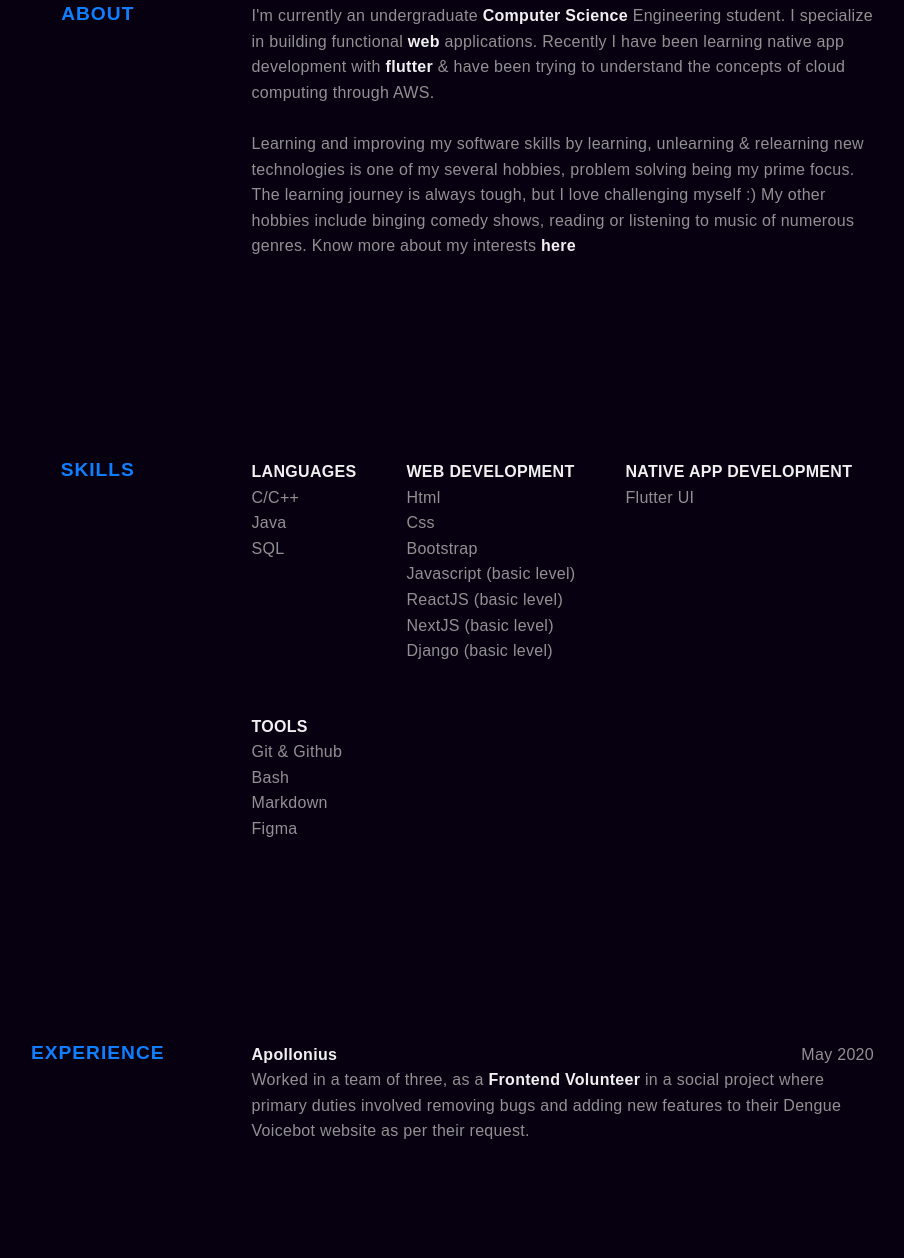
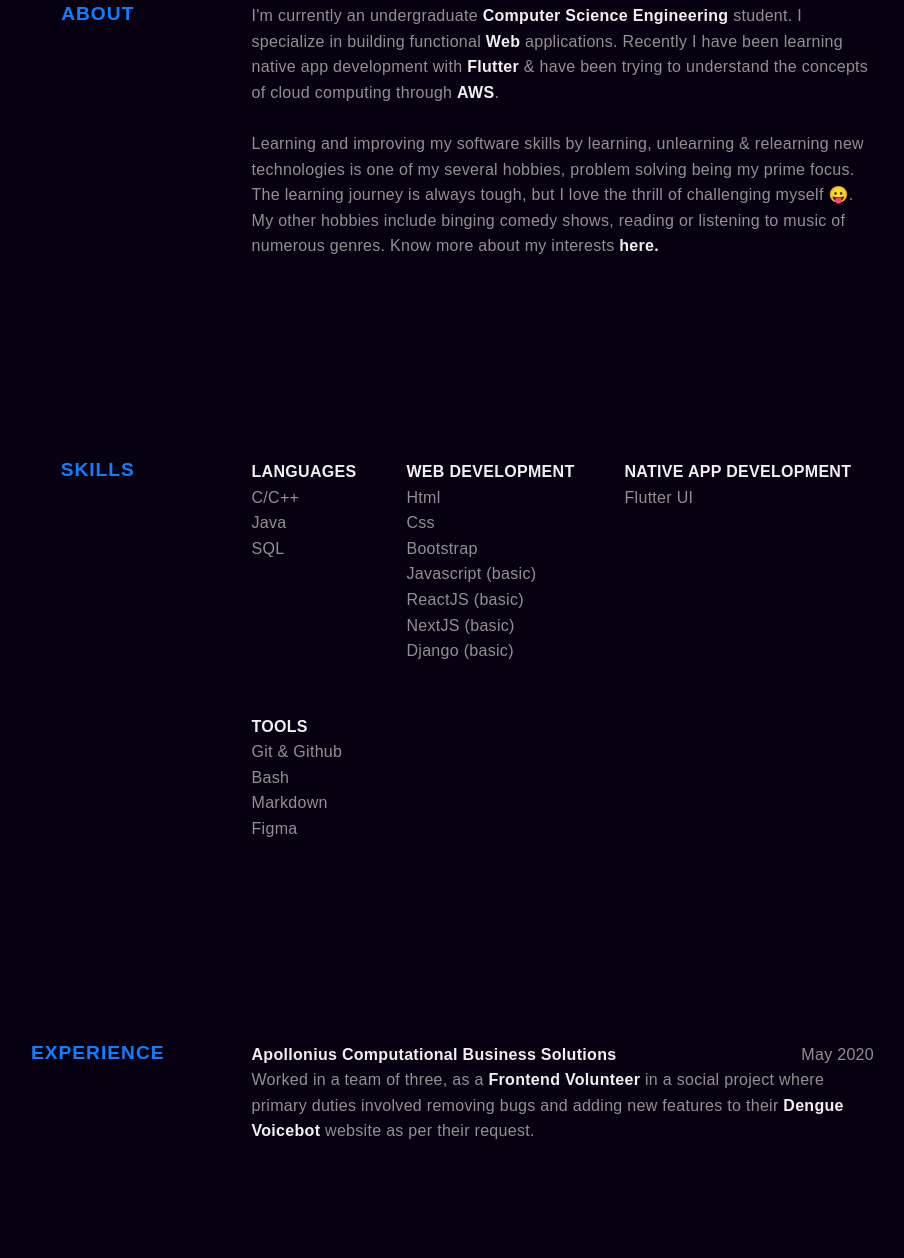
Before and after one commit to debaghosh/portfolio-website, a plain HTML site: page index.html in a window 1280 px wide. Shown: the part 897-2155 px from the top of the page, without its empty margins (206-1110 px from the left). Drawn offline with nearby package versions, Linux system fonts and the light colour scheme; a web font is replaced by a local one.

Commit message:
Update index.html

```diff
--- a/index.html
+++ b/index.html
@@ -42,11 +42,11 @@
         </div>
 
         <div class="info" data-aos="fade-left">
-        <p>I'm currently an undergraduate <span>Computer Science</span> Engineering student. I specialize in building functional <span>web</span> applications. Recently I have been learning native app development with <span>flutter</span> & have been trying to understand the concepts of cloud computing through AWS.
+            <p>I'm currently an undergraduate <span>Computer Science Engineering </span> student. I specialize in building functional <span>Web</span> applications. Recently I have been learning native app development with <span>Flutter</span> & have been trying to understand the concepts of cloud computing through <span>AWS</span>.
         <br>
         <br>
-        Learning and improving my software skills by learning, unlearning & relearning new technologies is one of my several hobbies, problem solving being my prime focus. The learning journey is always tough, but I love challenging myself :)
-        My other hobbies include binging comedy shows, reading or listening to music of numerous genres. Know more about my interests <a href="https://www.instagram.com/foundepiphanyinpages/"><span>here </span></a></p>
+        Learning and improving my software skills by learning, unlearning & relearning new technologies is one of my several hobbies, problem solving being my prime focus. The learning journey is always tough, but I love the thrill of challenging myself 😛.
+        My other hobbies include binging comedy shows, reading or listening to music of numerous genres. Know more about my interests <a href="https://www.instagram.com/foundepiphanyinpages/"><span>here. </span></a></p>
         </div>
     </section>
 
@@ -67,10 +67,10 @@
                 <li>Html</li>
                 <li>Css</li>
                 <li>Bootstrap</li>
-                <li>Javascript (basic level)</li>
-                <li>ReactJS (basic level)</li>
-                <li>NextJS (basic level)</li>
-                <li>Django (basic level)</li>
+                <li>Javascript (basic)</li>
+                <li>ReactJS (basic)</li>
+                <li>NextJS (basic)</li>
+                <li>Django (basic)</li>
             </ul>
             <ul>
                 <span>NATIVE APP DEVELOPMENT</span>
@@ -97,12 +97,12 @@
             <ul>
                     <li>
                         <div class="project-title">
-                            <span>Apollonius</span>
+                            <span>Apollonius Computational Business Solutions</span>
                             <div class="icon">
                             May 2020
                             </div>
                             </div>
-                            <p>Worked  in a team of three, as a <span>Frontend Volunteer</span> in a social project where primary duties involved removing bugs and adding new features to their Dengue Voicebot website as per their request.</p>
+                            <p>Worked in a team of three, as a <span>Frontend Volunteer</span> in a social project where primary duties involved removing bugs and adding new features to their <span> Dengue Voicebot </span> website as per their request.</p>
                             <br><br>
                     </li>
             </ul>
```
